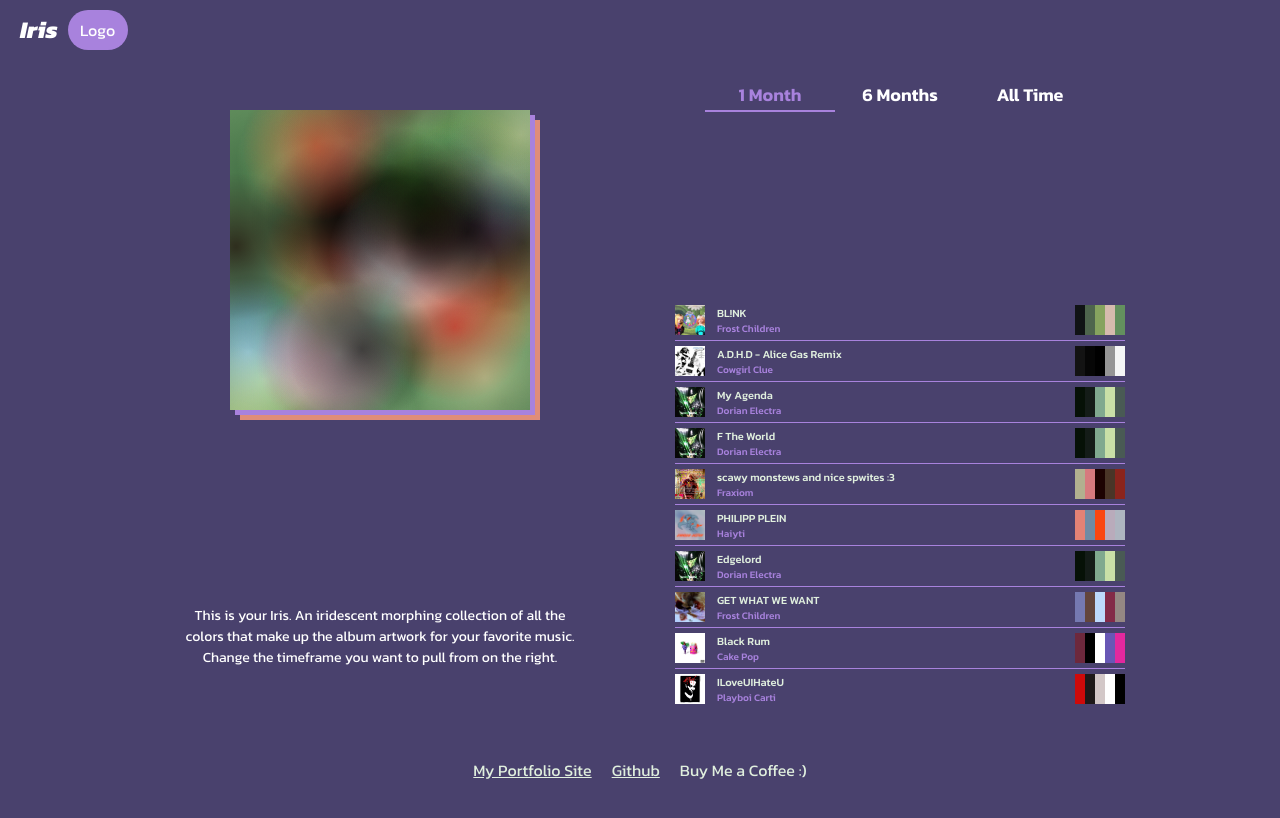
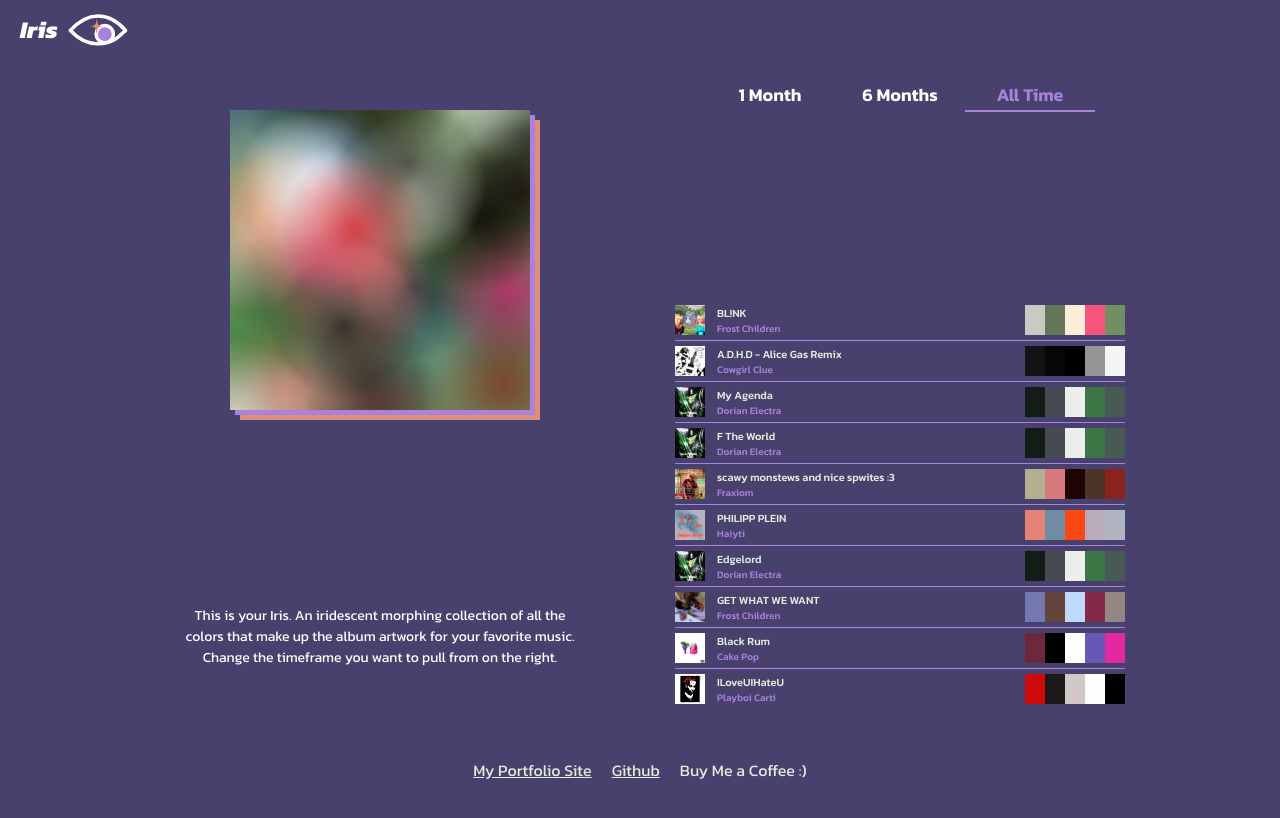
Before and after one commit to NickGroveSE/IrisDemo, a Vue app: page / in a window 1280 px wide. Shown: the top 818 px of the page. Built offline with nearby package versions, Linux system fonts and the light colour scheme.

Commit message:
Logo Added, Slight SASS Changes

```diff
--- a/src/App.vue
+++ b/src/App.vue
@@ -10,11 +10,11 @@
       artist: "Frost Children",
       imgurl: "./elixir_rejection.jpg",
       colors: [
-        '63905E',
-        'D6BBAE',
-        '86A35F',
-        '4E654D',
-        '101315'
+        '708F63',
+        'F5547C',
+        'FBEED6',
+        '63775B',
+        'CBC9C5'
       ]
     },
     {
@@ -35,10 +35,10 @@
       imgurl: "./my_agenda.jpg",
       colors: [
         '495A54',
-        'C9E0A7',
-        '80A98F',
-        '141C18',
-        '061107'
+        '3C7647',
+        'EDEEEB',
+        '464A53',
+        '141C18'
       ]
     },
     {
@@ -47,10 +47,10 @@
       imgurl: "./my_agenda.jpg",
       colors: [
         '495A54',
-        'C9E0A7',
-        '80A98F',
-        '141C18',
-        '061107'
+        '3C7647',
+        'EDEEEB',
+        '464A53',
+        '141C18'
       ]
     },
     {
@@ -83,10 +83,10 @@
       imgurl: "./my_agenda.jpg",
       colors: [
         '495A54',
-        'C9E0A7',
-        '80A98F',
-        '141C18',
-        '061107'
+        '3C7647',
+        'EDEEEB',
+        '464A53',
+        '141C18'
       ]
     },
     {
@@ -138,9 +138,9 @@
     </div>
     <div class="main-panel" id="right-panel">
       <ul id="timeframes">
-        <li class="timeframe" id="monthly"><a>1 Month</a></li>
+        <li class="timeframe"><a>1 Month</a></li>
         <li class="timeframe"><a>6 Months</a></li>
-        <li class="timeframe"><a>All Time</a></li>
+        <li class="timeframe" id="yearly"><a>All Time</a></li>
       </ul>
       <Tracklist id="tracklist" :tracks="tracks"/>
     </div>
@@ -203,7 +203,7 @@
     text-decoration: none;
   }
 
-  #monthly {
+  #yearly {
     border-bottom: 2px solid var(--primary-accent);
     color: var(--primary-accent);
     /* box-shadow: 0px 2px var(--text-accent); */
--- a/src/components/Iris.vue
+++ b/src/components/Iris.vue
@@ -13,7 +13,7 @@
             <div
                 v-for="color in track.colors"
                 class="glimpse"
-                :style="`background: radial-gradient(circle at center, #${color}B3 0, #${color}00 70%) no-repeat; top: calc(${Math.random() * 100}% - 150px / 2); left: calc(${Math.random() * 100}% - 150px / 2); z-index: ${10/(index + 1)};`"
+                :style="`background: radial-gradient(circle at center, #${color}B3 0, #${color}00 70%) no-repeat; top: calc(${Math.random() * 100}% - 150px / 2); left: calc(${Math.random() * 100}% - 150px / 2); z-index: ${Math.random() * (10/(index + 1))};`"
             ></div>
         </div>
     </div>
--- a/src/components/Track.vue
+++ b/src/components/Track.vue
@@ -64,15 +64,10 @@
     }
 
     .color {
-        width: 10px;
+        width: 20px;
         height: 30px;
         float: right;
         vertical-align: top;
-        transition: 0.5s;
-    }
-
-    .colors-container:hover .color {
-        width: 30px;
     }
 
 </style>
--- a/src/layouts/Default.vue
+++ b/src/layouts/Default.vue
@@ -8,9 +8,7 @@
         <div class="header-element" id="app-name">
             Iris
         </div>
-        <a class="header-element" id="app-logo">
-            Logo
-        </a>
+        <a class="header-element" id="app-logo"></a>
     </header>
 
     <main id="main">
@@ -46,11 +44,10 @@
     }
 
     #app-logo {
-        width: 60px;
-        height: 40px;
-        border-radius: 20px;
-        background-color: var(--primary-accent);
-        text-align: center;
+        width: 1000px;
+        height: 1000px;
+        background: url('../../public/iris.svg') no-repeat;
+        background-size: 60px 40px;
     }
 
     /* Main Styling */
--- a/src/style.scss
+++ b/src/style.scss
@@ -178,39 +178,28 @@ body {
 
 @for $i from 1 through 10 {
   @for $j from 1 through 5 {
+    $rand: random($limit: 45) + 15;
     @if $j % 2 != 0 {
       .song:nth-child(#{$i}) .glimpse:nth-child(#{$j}) {
-        animation: downwardsAnimate (random($limit: 45) + 15) + s ease infinite;
+        animation: downwards ($rand) + s ease infinite;
       }
     } @else {
       .song:nth-child(#{$i}) .glimpse:nth-child(#{$j}) {
-        animation: upwardsAnimate (random($limit: 45) + 15) + s ease infinite;
+        animation: upwards ($rand) + s ease infinite;
       }
     }
 
   }
 }
 
-@keyframes downwardsAnimate {
-  0% {
-    transform: translateY(-50%);
-  }
-  50% {
-    transform: translateY(50%);
-  }
-  100% {
-    transform: translateY(-50%);
-  }
+@keyframes downwards {
+  0% { transform: translateY(-50%); }
+  50% { transform: translateY(50%); }
+  100% { transform: translateY(-50%); }
 }
 
-@keyframes upwardsAnimate {
-  0% {
-    transform: translateY(50%);
-  }
-  50% {
-    transform: translateY(-50%);
-  }
-  100% {
-    transform: translateY(50%);
-  }
+@keyframes upwards {
+  0% { transform: translateY(50%); }
+  50% { transform: translateY(-50%); }
+  100% { transform: translateY(50%); }
 }
```
Also changed, not shown: public/iris.svg (added).
